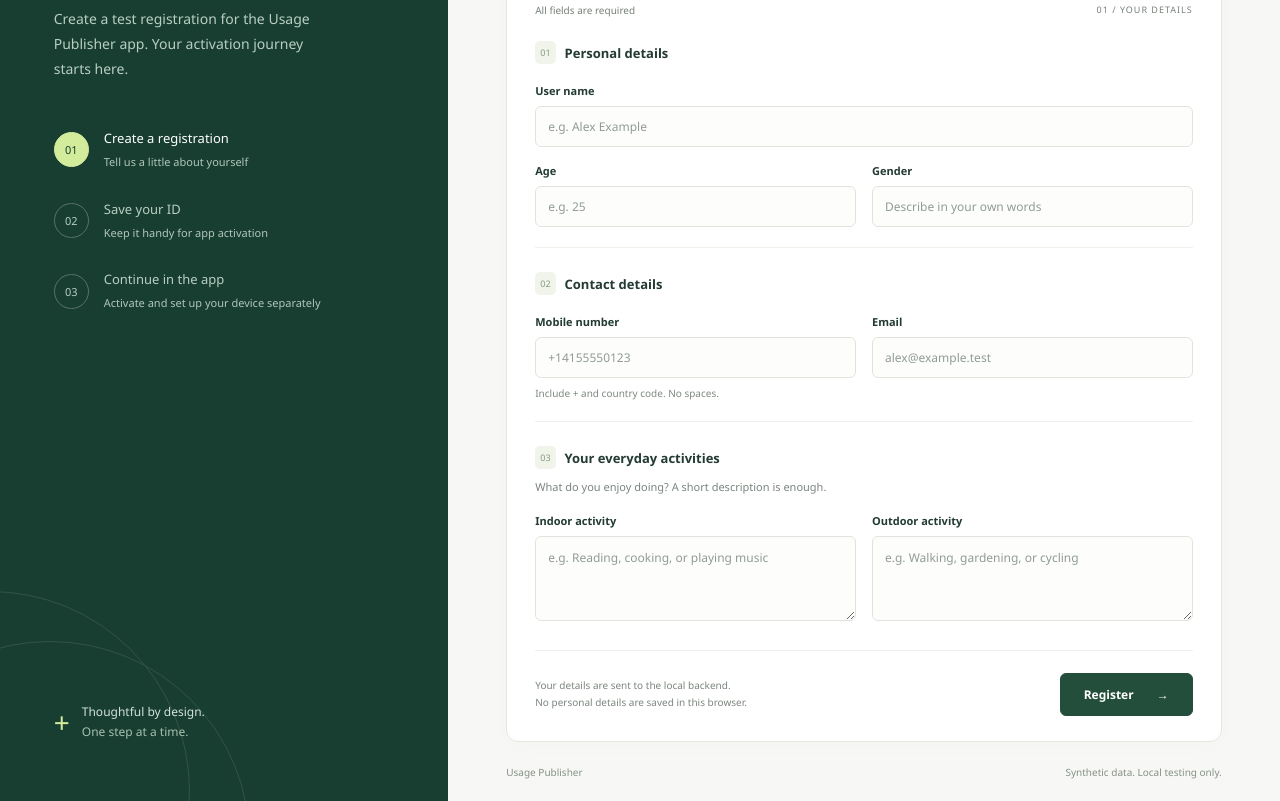
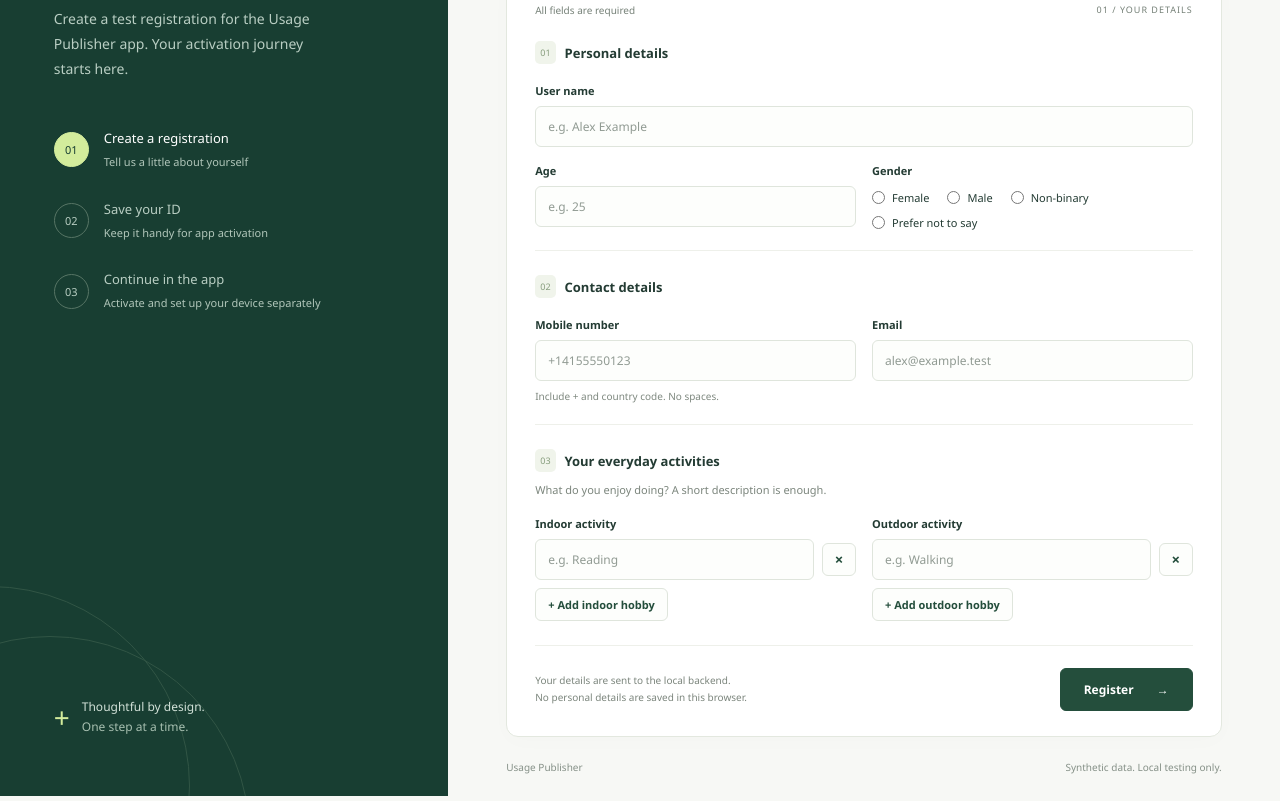
Before and after one commit to Prasant-Sutaria/garima-project, a website with bundled scripts: page registration-frontend/public/index.html in a window 1280 px wide. Shown: the part 383-1184 px from the top of the page. Built offline with nearby package versions, Linux system fonts and the light colour scheme.

Commit message:
updated the UI of the front end registration appl

```diff
--- a/registration-frontend/public/app.js
+++ b/registration-frontend/public/app.js
@@ -1,9 +1,13 @@
-import { fields, validate, retryDelay, interpretResponse, unknownOutcome } from './registration.js';
+import { fields, validate, retryDelay, interpretResponse, unknownOutcome, joinHobbies } from './registration.js';
 
 const form = document.querySelector('#registration-form');
 const fieldset = document.querySelector('#registration-fields');
 const button = document.querySelector('#submit-button');
 const status = document.querySelector('#form-status');
+const hobbyFields = {
+  indoor_activity: { placeholder: 'e.g. Reading' },
+  outdoor_activity: { placeholder: 'e.g. Walking' },
+};
 let submitting = false;
 let blockedUntil = 0;
 let countdown;
@@ -15,20 +19,69 @@ function showStatus(message) {
   status.focus();
 }
 
+// Each field's error container and ARIA state live on the element whose id matches the field name.
+function fieldRoot(name) {
+  return document.getElementById(name);
+}
+
 function showFieldError(name, error) {
-  const input = form.elements.namedItem(name);
-  input.setAttribute('aria-invalid', String(Boolean(error)));
+  fieldRoot(name).setAttribute('aria-invalid', String(Boolean(error)));
   document.getElementById(`${name}-error`).textContent = error || '';
 }
 
-for (const name of Object.keys(fields)) {
-  form.elements.namedItem(name).addEventListener('input', () => {
-    if (form.elements.namedItem(name).getAttribute('aria-invalid') === 'true') {
-      const values = Object.fromEntries(new FormData(form));
-      showFieldError(name, validate(values)[name]);
-    }
+function hobbyInputs(name) {
+  return [...fieldRoot(name).querySelectorAll('.hobby-row input')];
+}
+
+function renumberHobbies(name) {
+  hobbyInputs(name).forEach((input, index) => {
+    input.setAttribute('aria-label', `${fields[name].label} hobby ${index + 1}`);
+    input.placeholder = index === 0 ? hobbyFields[name].placeholder : '';
   });
 }
+
+function addHobby(name) {
+  const rows = fieldRoot(name).querySelector('.hobby-rows');
+  const row = document.createElement('div');
+  row.className = 'hobby-row';
+  const input = document.createElement('input');
+  input.type = 'text';
+  input.maxLength = fields[name].max;
+  const remove = document.createElement('button');
+  remove.type = 'button';
+  remove.className = 'remove-hobby';
+  remove.textContent = '\u00d7';
+  remove.addEventListener('click', () => {
+    row.remove();
+    renumberHobbies(name);
+    showFieldError(name, validate(readValues())[name]);
+  });
+  row.append(input, remove);
+  rows.append(row);
+  renumberHobbies(name);
+  return input;
+}
+
+for (const name of Object.keys(hobbyFields)) {
+  addHobby(name);
+  fieldRoot(name).querySelector('.add-hobby').addEventListener('click', () => addHobby(name).focus());
+}
+
+// Converts the hobby textboxes into the single string fields the backend expects.
+function readValues() {
+  const values = Object.fromEntries(new FormData(form));
+  for (const name of Object.keys(hobbyFields)) {
+    values[name] = joinHobbies(hobbyInputs(name).map((input) => input.value));
+  }
+  return values;
+}
+
+form.addEventListener('input', (event) => {
+  const name = event.target.closest('[data-field]')?.dataset.field ?? event.target.name;
+  if (name in fields && fieldRoot(name).getAttribute('aria-invalid') === 'true') {
+    showFieldError(name, validate(readValues())[name]);
+  }
+});
 
 function updateButton() {
   const seconds = Math.ceil((blockedUntil - Date.now()) / 1000);
@@ -44,7 +97,7 @@ function updateButton() {
 form.addEventListener('submit', async (event) => {
   event.preventDefault();
   if (submitting || Date.now() < blockedUntil) return;
-  const values = Object.fromEntries(new FormData(form));
+  const values = readValues();
   const errors = validate(values);
   // Native email validity complements the shared syntax and length checks.
   if (values.email && form.elements.namedItem('email').validity.typeMismatch) {
@@ -53,7 +106,8 @@ form.addEventListener('submit', async (event) => {
   for (const name of Object.keys(fields)) showFieldError(name, errors[name]);
   if (Object.keys(errors).length) {
     showStatus('Please check the highlighted fields before continuing.');
-    form.elements.namedItem(Object.keys(errors)[0]).focus();
+    const firstError = fieldRoot(Object.keys(errors)[0]);
+    (firstError.querySelector('input') ?? firstError).focus();
     return;
   }
   if (outcomeUnknown && !window.confirm(
--- a/registration-frontend/public/index.html
+++ b/registration-frontend/public/index.html
@@ -41,7 +41,7 @@
               <div class="grid">
                 <div class="field full"><label for="user_name">User name</label><input id="user_name" name="user_name" type="text" maxlength="120" placeholder="e.g. Alex Example" required aria-describedby="user_name-error"><p class="field-error" id="user_name-error"></p></div>
                 <div class="field"><label for="age">Age</label><input id="age" name="age" type="number" min="0" max="120" step="1" inputmode="numeric" placeholder="e.g. 25" required aria-describedby="age-error"><p class="field-error" id="age-error"></p></div>
-                <div class="field"><label for="gender">Gender</label><input id="gender" name="gender" type="text" maxlength="64" placeholder="Describe in your own words" required aria-describedby="gender-error"><p class="field-error" id="gender-error"></p></div>
+                <div class="field"><span class="field-label" id="gender-label">Gender</span><div class="radio-group" id="gender" role="radiogroup" aria-labelledby="gender-label" aria-describedby="gender-error"><label><input type="radio" name="gender" value="Female" required> Female</label><label><input type="radio" name="gender" value="Male"> Male</label><label><input type="radio" name="gender" value="Non-binary"> Non-binary</label><label><input type="radio" name="gender" value="Prefer not to say"> Prefer not to say</label></div><p class="field-error" id="gender-error"></p></div>
               </div>
             </section>
             <section class="form-section" aria-labelledby="contact-title">
@@ -55,8 +55,8 @@
               <h3 id="activities-title"><span aria-hidden="true">03</span> Your everyday activities</h3>
               <p class="section-description">What do you enjoy doing? A short description is enough.</p>
               <div class="grid">
-                <div class="field"><label for="indoor_activity">Indoor activity</label><textarea id="indoor_activity" name="indoor_activity" maxlength="2000" rows="3" placeholder="e.g. Reading, cooking, or playing music" required aria-describedby="indoor_activity-error"></textarea><p class="field-error" id="indoor_activity-error"></p></div>
-                <div class="field"><label for="outdoor_activity">Outdoor activity</label><textarea id="outdoor_activity" name="outdoor_activity" maxlength="2000" rows="3" placeholder="e.g. Walking, gardening, or cycling" required aria-describedby="outdoor_activity-error"></textarea><p class="field-error" id="outdoor_activity-error"></p></div>
+                <div class="field"><span class="field-label" id="indoor_activity-label">Indoor activity</span><div class="hobby-list" id="indoor_activity" data-field="indoor_activity" role="group" aria-labelledby="indoor_activity-label" aria-describedby="indoor_activity-error"><div class="hobby-rows"></div><button class="add-hobby" type="button" data-target="indoor_activity">+ Add indoor hobby</button></div><p class="field-error" id="indoor_activity-error"></p></div>
+                <div class="field"><span class="field-label" id="outdoor_activity-label">Outdoor activity</span><div class="hobby-list" id="outdoor_activity" data-field="outdoor_activity" role="group" aria-labelledby="outdoor_activity-label" aria-describedby="outdoor_activity-error"><div class="hobby-rows"></div><button class="add-hobby" type="button" data-target="outdoor_activity">+ Add outdoor hobby</button></div><p class="field-error" id="outdoor_activity-error"></p></div>
               </div>
             </section>
           </fieldset>
--- a/registration-frontend/public/registration.js
+++ b/registration-frontend/public/registration.js
@@ -7,6 +7,10 @@ export const fields = {
   indoor_activity: { label: 'Indoor activity', max: 2000 },
   outdoor_activity: { label: 'Outdoor activity', max: 2000 },
 };
+
+export function joinHobbies(hobbies) {
+  return hobbies.map((hobby) => hobby.trim()).filter(Boolean).join(', ');
+}
 
 export function validate(values) {
   const errors = {};
--- a/registration-frontend/public/styles.css
+++ b/registration-frontend/public/styles.css
@@ -58,6 +58,19 @@ input[aria-invalid="true"], textarea[aria-invalid="true"] { border-color: #b74f3
 .hint { font-size: 10px; color: #7e887f; line-height: 1.6; margin: 7px 0 0; }
 .field-error { color: #a4392d; font-size: 11px; line-height: 1.5; margin: 6px 0 0; }
 .field-error:empty { display: none; }
+.field-label { display: block; font-size: 11px; font-weight: 600; margin-bottom: 8px; }
+.radio-group { display: flex; flex-wrap: wrap; gap: 10px 18px; padding-top: 4px; }
+.radio-group label { display: inline-flex; align-items: center; gap: 7px; font-weight: 400; margin: 0; cursor: pointer; }
+.radio-group input[type="radio"] { width: auto; padding: 0; margin: 0; accent-color: #244e3c; }
+.radio-group[aria-invalid="true"] { outline: 1px solid #b74f3f; outline-offset: 4px; border-radius: 6px; }
+.hobby-rows { display: grid; gap: 8px; }
+.hobby-row { display: flex; gap: 8px; align-items: center; }
+.hobby-row input { flex: 1; }
+.remove-hobby, .add-hobby { padding: 8px 12px; background: #fdfefc; color: #244e3c; border: 1px solid #dfe5dc; font-size: 11px; font-weight: 600; }
+.remove-hobby:hover, .add-hobby:hover { background: #f1f5ee; }
+.remove-hobby { width: 34px; padding: 8px 0; font-size: 15px; line-height: 1; }
+.add-hobby { margin-top: 8px; }
+.hobby-list[aria-invalid="true"] .hobby-row input { border-color: #b74f3f; }
 .section-description { font-size: 11px; color: #7b857c; margin: -10px 0 17px; line-height: 1.6; }
 .form-actions { margin-top: 24px; padding-top: 22px; border-top: 1px solid #eef0ea; display: flex; justify-content: space-between; align-items: center; gap: 16px; }
 .form-actions p { font-size: 10px; color: #7b857c; line-height: 1.7; margin: 0; }
```
Also changed, not shown: registration-frontend/test/registration.test.js (+7 -1 lines), registration-frontend/README.md.
